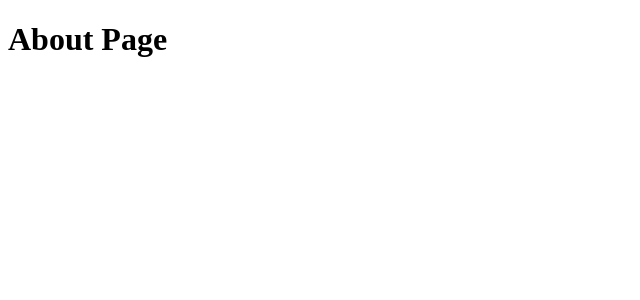
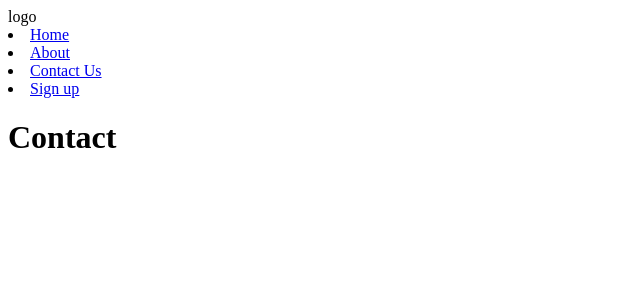
Before and after one commit to Holison18/Django-Webframework, a Django app: page /about/ in a window 1280 px wide. Shown: the top 300 px of the page, without its empty margins (0-640 px from the left). Run offline with Django 4.2, Linux system fonts and the light colour scheme.

Commit message:
made changes to about page

```diff
--- a/pagesApp/templates/about.html
+++ b/pagesApp/templates/about.html
@@ -6,6 +6,16 @@
     <title>Document</title>
 </head>
 <body>
-    <h1>About Page</h1>
+    <div class="navbar">
+        <div class="logo">logo</div>
+        <div class="nav_elements">
+          <li><a href="Home">Home</a></li>
+          <li><a href="About">About</a></li>
+          <li><a href="Contact Us">Contact Us</a></li>
+          <li><a href="Sign up">Sign up</a></li>
+        </div>
+
+        <div class="hero_section">
+          <h1>Contact</h1>
 </body>
 </html>
--- a/pagesApp/templates/contact.html
+++ b/pagesApp/templates/contact.html
@@ -16,7 +16,7 @@
         </div>
 
         <div class="hero_section">
-          <h1>Welcome to my website</h1>
+          <h1>Contact</h1>
         </div>
 </body>
 </html>
```
